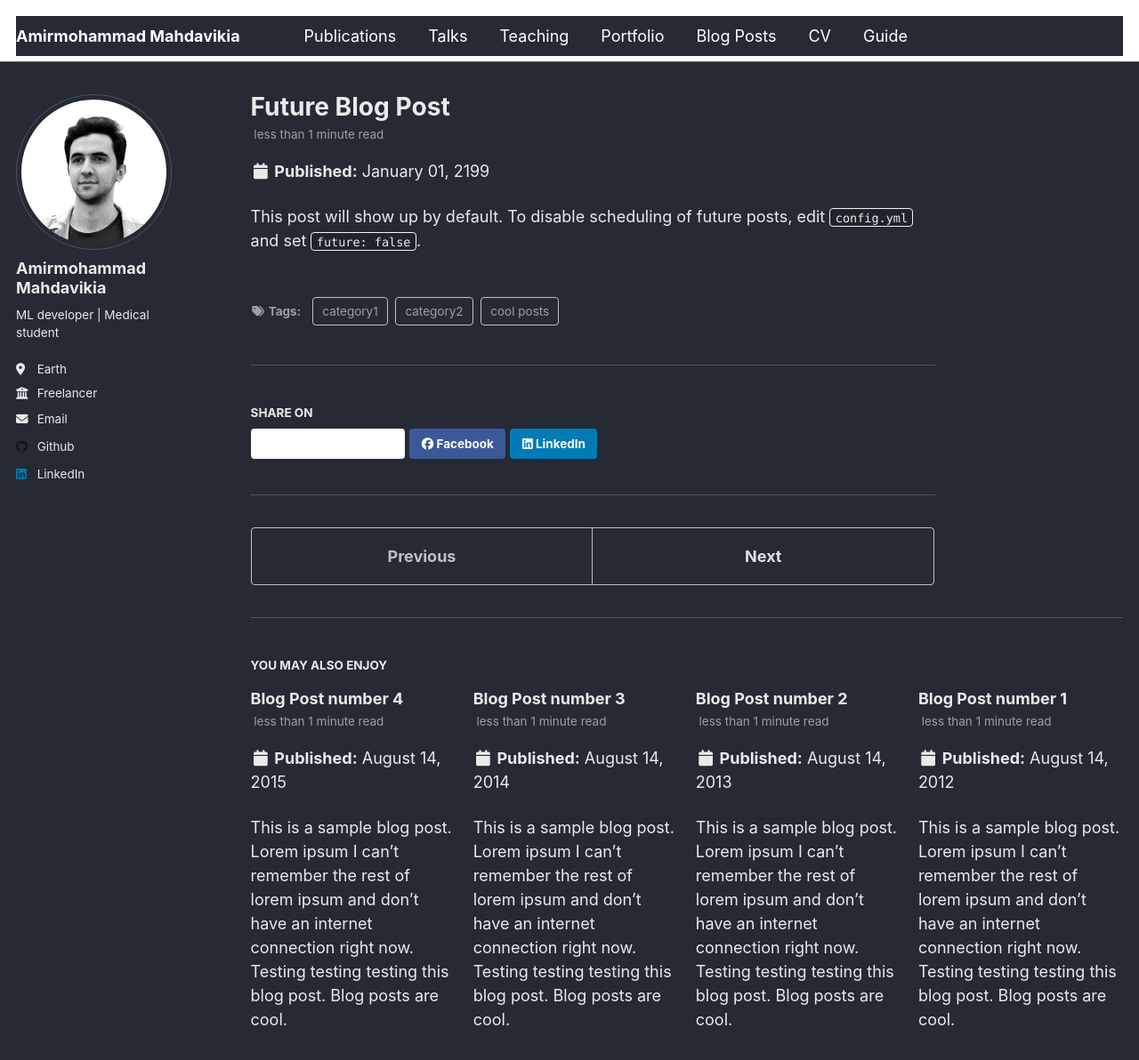
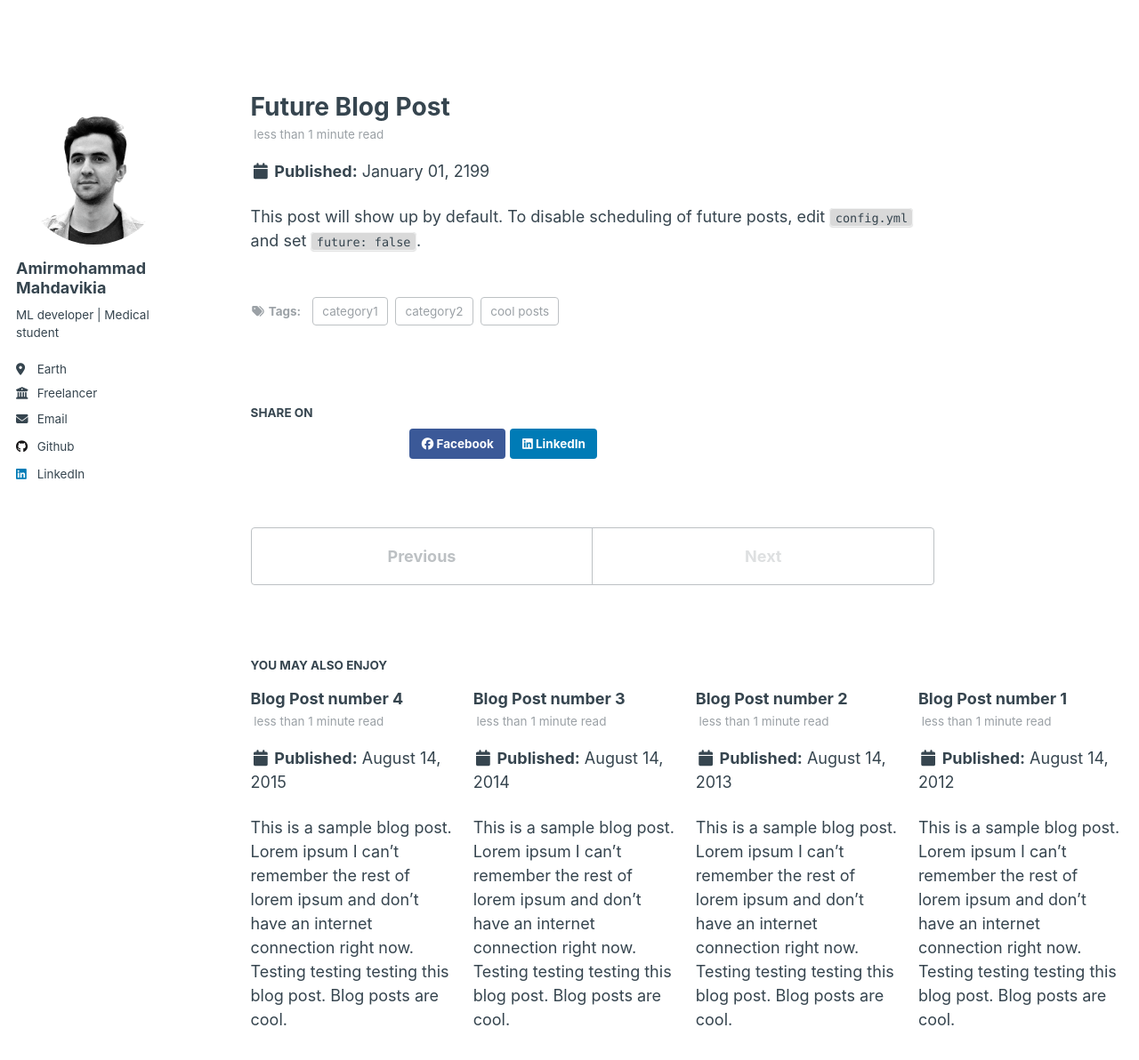
Before and after one commit to ammomahdavikia/ammomahdavikia.github.io, a Jekyll site: the page built from _posts/2199-01-01-future-post.md, in a window 1280 px wide and 1400 px high. Shown: the top 1192 px of the window at 89% size. Built offline with Jekyll 4.4.1, drawn with Linux system fonts in a browser that asks for light colours.

Commit message:
Change colors

```diff
--- a/_sass/_variables.scss
+++ b/_sass/_variables.scss
@@ -70,11 +70,11 @@ $lighter-gray               : mix(#fff, $gray, 90%);
 
 // $primary-color              : #7a8288;
 
-$body-color                 : #252a34;
-$background-color           : #252a34;
+$body-color                 : #fff;
+$background-color           : #fff;
 $code-background-color      : mix(#000, $background-color, 15%);
 $code-background-color-dark : mix(#000, $background-color, 20%);
-$text-color                 : #eaeaea;
+$text-color                 : #36454F;
 $border-color               : mix(#fff, $background-color, 20%);
 
 $primary-color              : #ffffff;
```
